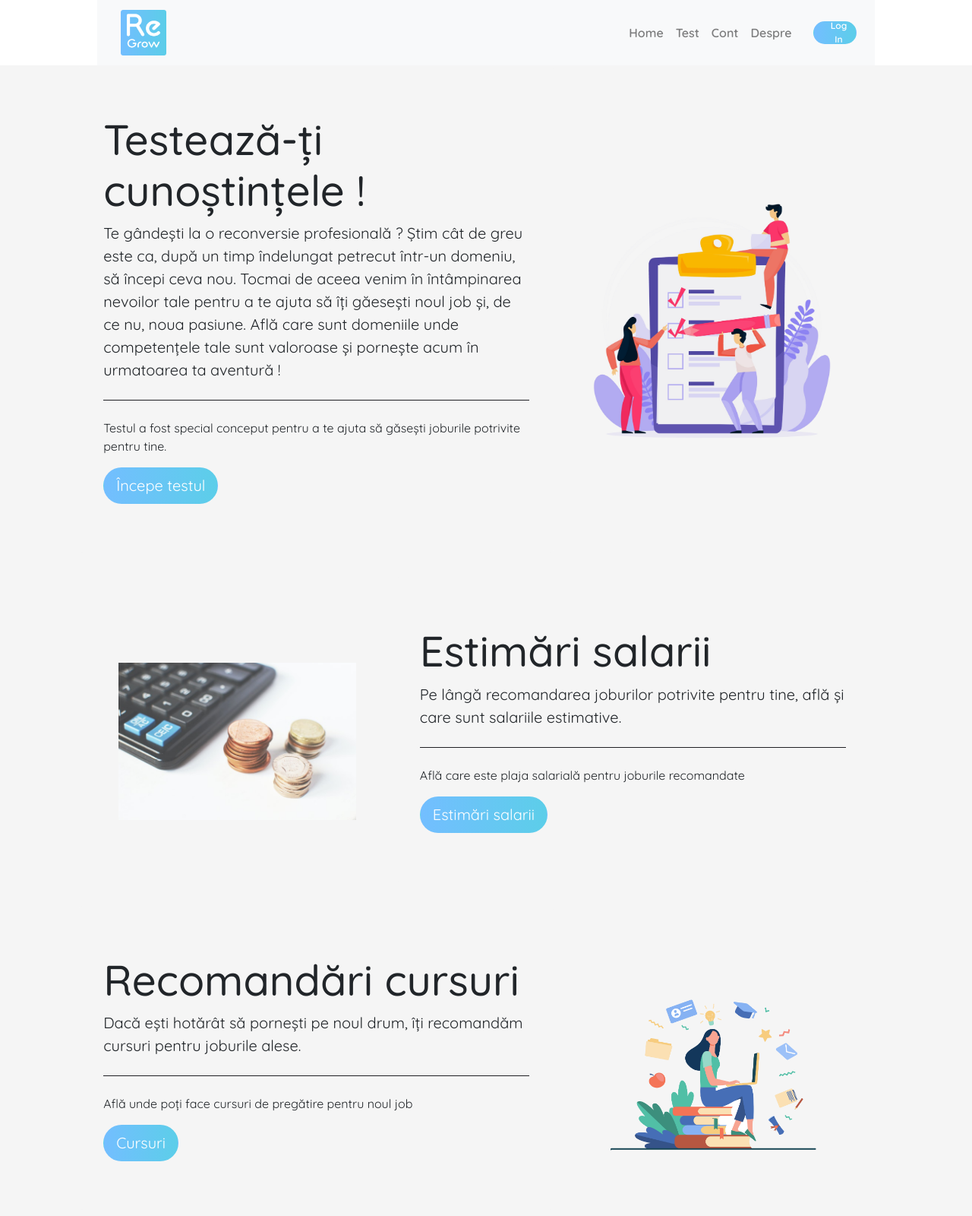
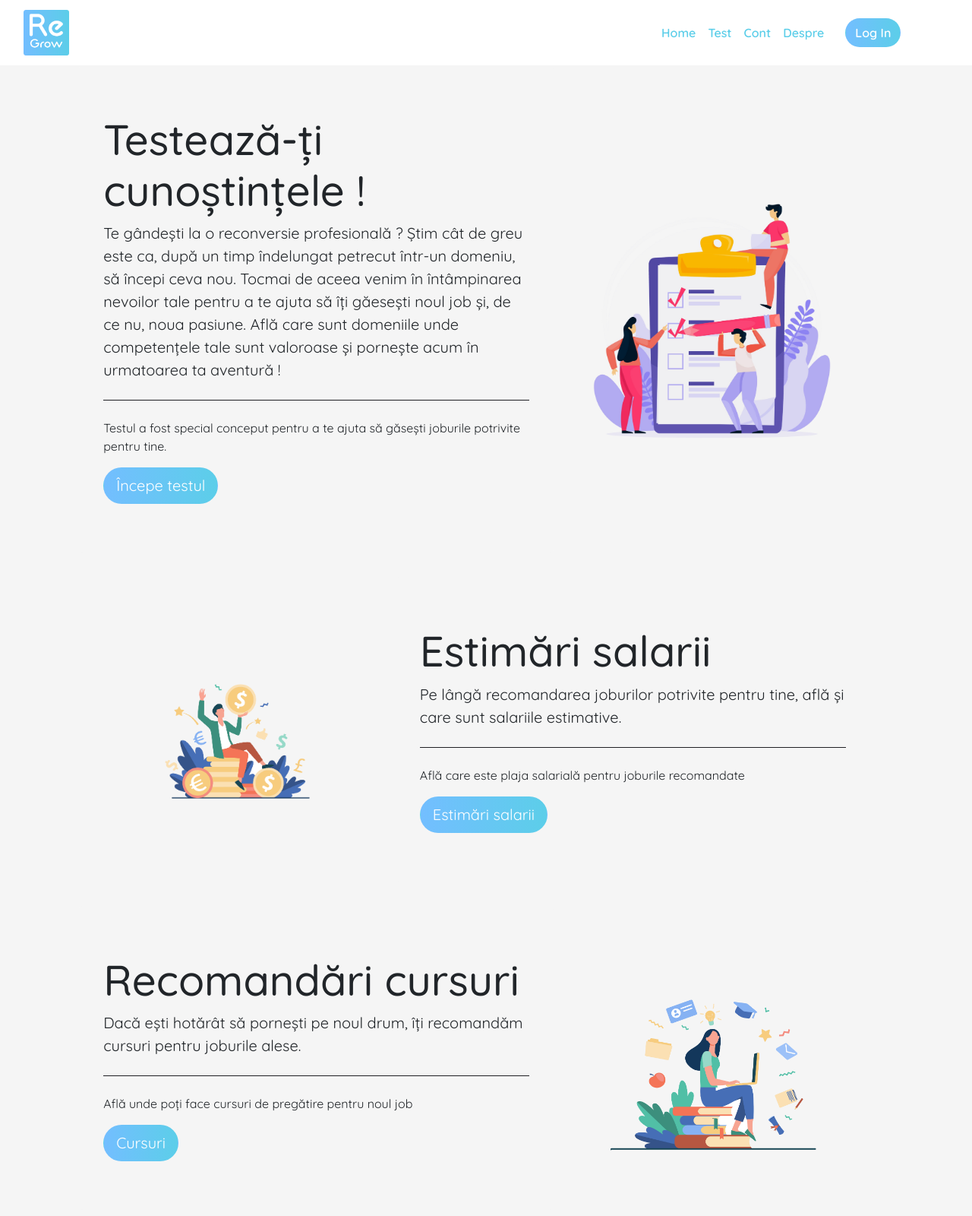
Before and after one commit to nandreiv/PlaRe, a plain HTML site: page index.html in a window 1280 px wide. Shown: the top 1600 px of the page at 76% size. Drawn offline with nearby package versions, Linux system fonts and the light colour scheme.

Commit message:
Update1-15-Jun-2022

```diff
--- a/index.html
+++ b/index.html
@@ -6,6 +6,7 @@
   <meta charset="utf-8">
   <meta content="width=device-width, initial-scale=1" name="viewport">
   <title>PlaRe Pro</title>
+  <script src="js/jquery-3.3.1.min.js"></script>
   <link href="bootstrap-4.3.1-dist/css/bootstrap.min.css" rel="stylesheet">
   <link href="style.css" rel="stylesheet">
 </head>
@@ -13,8 +14,8 @@
 <body>
 
   <!-- Nav -->
-  <header>
-    <nav class="navbar navbar-expand-lg navbar-light bg-light">
+
+    <nav class="navbar navbar-expand-lg">
       <div class="col-8">
         <a class="navbar-brand" href="#"><img src="img/Logo2.png" alt="Logo"></a>
       </div>
@@ -36,13 +37,10 @@
           <li class="nav-item">
             <a class="nav-link" href="#">Despre</a>
           </li>
-          <button type="button" class="btn rounded-pill bluebtn" id="log-in-btn">
-            <ion-icon name="key-outline"></ion-icon>Log In
-          </button>
+          <button type="button" class="btn rounded-pill bluebtn" id="log-in-btn">Log In</button>
         </ul>
       </div>
     </nav>
-  </header>
 
   <!-- Section -->
 
@@ -70,7 +68,7 @@
 
   <div class="container-fluid row justify-content-center">
     <div class="col-xl-4" id="jumbo-div">
-      <img src="img/salary.jpg" alt="">
+      <img src="img/salary2.jpg" alt="">
     </div>
     <div class="jumbotron col-xl-6">
       <h1 class="display-4">Estimări salarii</h1>
@@ -96,7 +94,7 @@
 
   <div class="container-fluid row justify-content-center">
     <div class="col-xl-4" id="jumbo-div">
-      <img src="img/recrutare.jpg" alt="">
+      <img src="img/recruitment.jpg" alt="">
     </div>
     <div class="jumbotron col-xl-6">
       <h1 class="display-4">Poți fi recrutat</h1>
--- a/style.css
+++ b/style.css
@@ -26,15 +26,20 @@ body {
     background-color: var(--whitesmoke);
 }
 
-header {
+.navbar {
+    background-color: #fff;
     width: 100%;
-    background-color: #fff;
 }
 
 nav {
     display: flex;
     width: 80%;
     margin: auto;
+}
+
+.navbar-toggler {
+    color: var(--mediumblue);
+    background-color: var(--mediumblue);
 }
 
 
@@ -71,9 +76,8 @@ nav a:hover {
 #log-in-btn {
     display: flex;
     align-items: center;
-    height: 30px;
     margin-left: 20px;
-    font-size: 0.75em;
+    font-size: 1rem;
     font-weight: 600;
 }
 
```
Also changed, not shown: img/recruitment.jpg (added), img/salary2.jpg (added).
